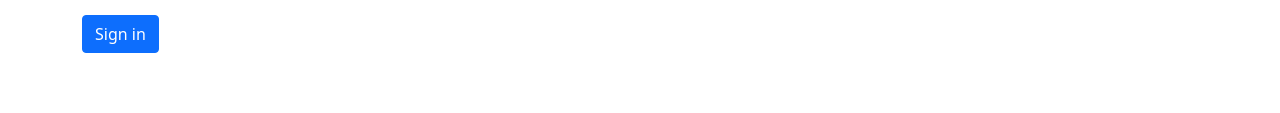
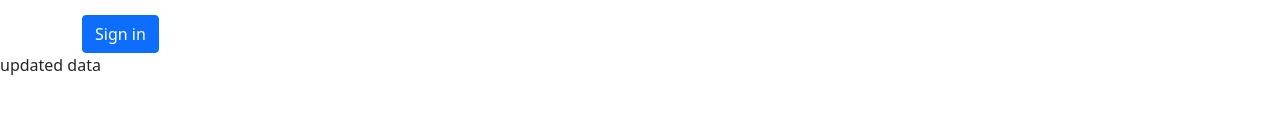
Before and after one commit to Mycoder8/Data-colloection-form, a plain HTML site: page index.html in a window 1280 px wide. Shown: the part 417-530 px from the top of the page. Drawn offline with nearby package versions, Linux system fonts and the light colour scheme.

Commit message:
Update index.html

```diff
--- a/index.html
+++ b/index.html
@@ -61,6 +61,11 @@
           </form>
     </div>
 
+
+    <div class="extra">
+        <p>updated data</p>
+    </div>
+
     <!-- Optional JavaScript; choose one of the two! -->
 
     <!-- Option 1: Bootstrap Bundle with Popper -->
```
